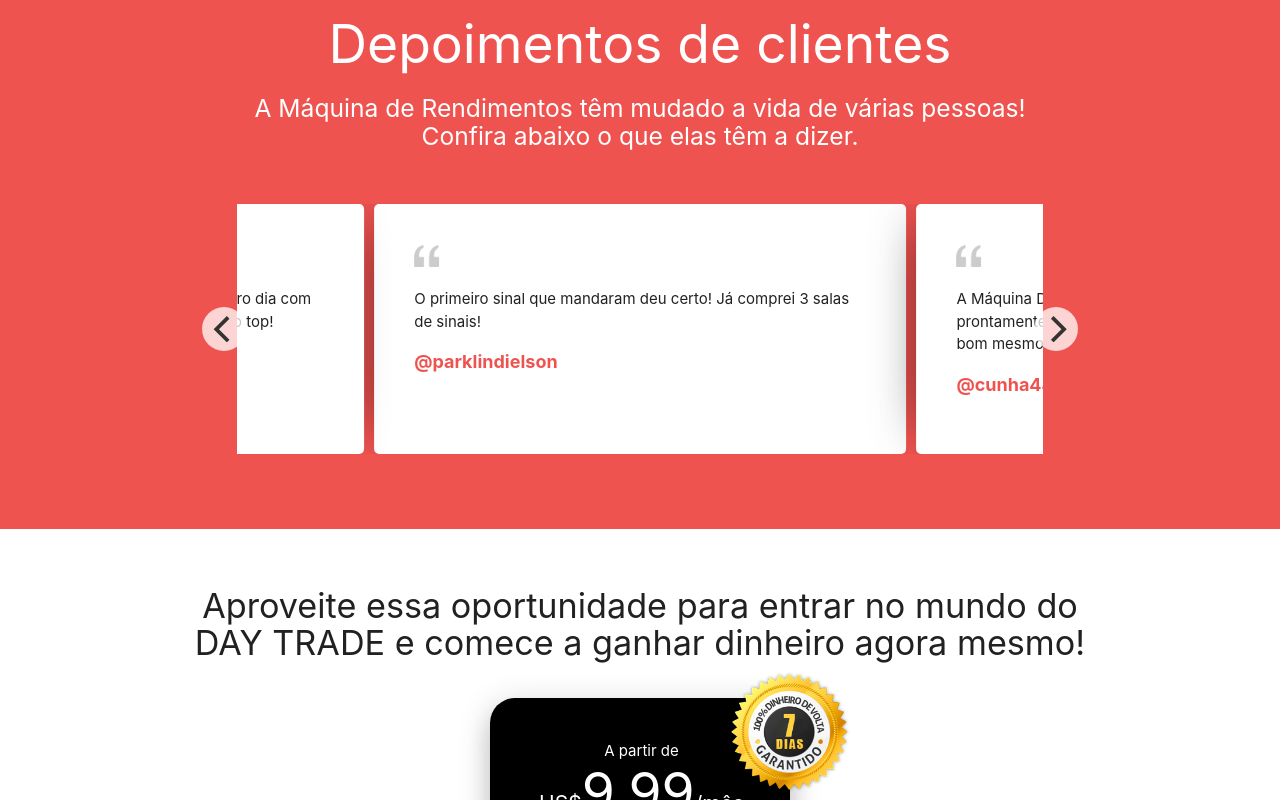
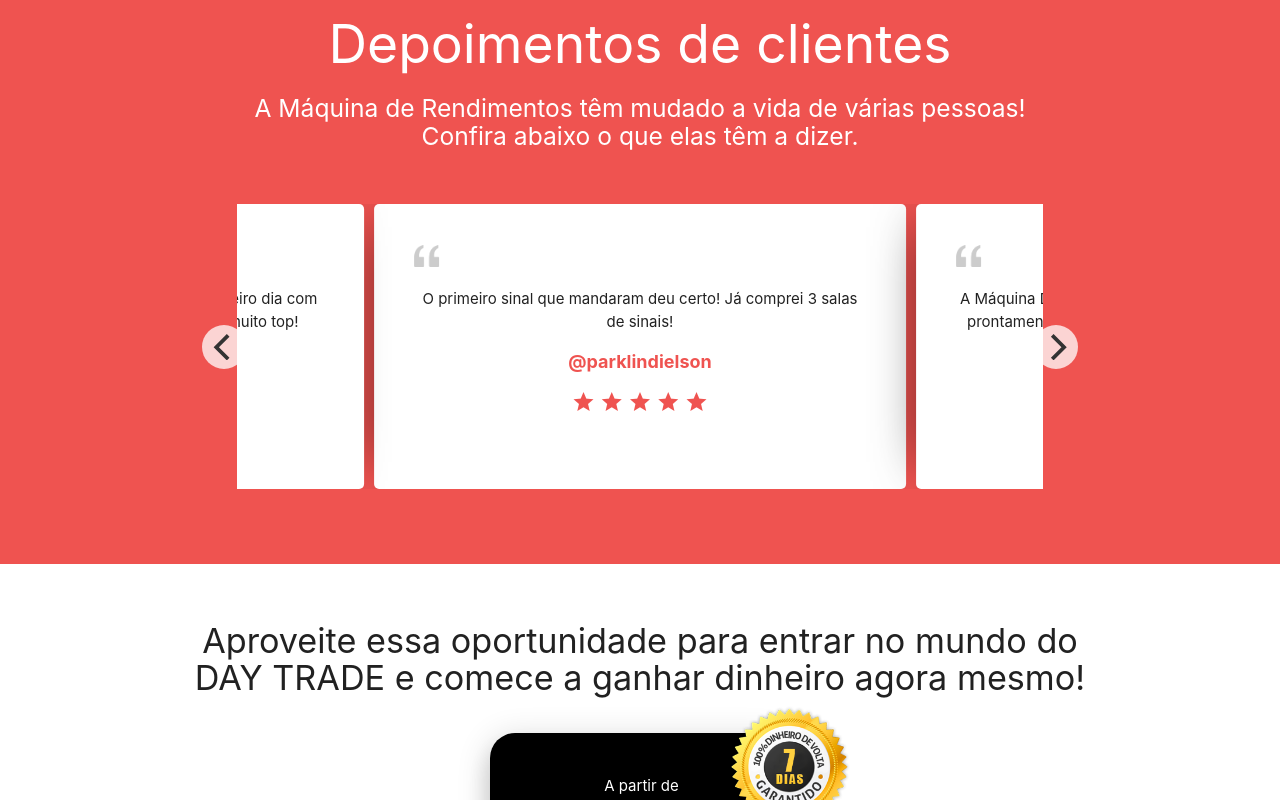
Before and after one commit to RafaelaOliva/LP_MaquinadeRendimentos, a plain HTML site: page index.html in a window 1280 px wide. Shown: the part 2000-2800 px from the top of the page. Drawn offline with nearby package versions, Linux system fonts and the light colour scheme.

Commit message:
novo depoimento

```diff
--- a/css/style.css
+++ b/css/style.css
@@ -17,7 +17,7 @@
 
 .carousel-cell {
   width: 66%;
-  height:250px;
+  height:285px;
   margin-right: 10px;
   background: #fff;
   border-radius: 5px;
--- a/index.html
+++ b/index.html
@@ -147,18 +147,39 @@
           data-flickity='{ "wrapAround": true }'>
             <div class="carousel-cell">
               <img src="img/unnamed.png" width="25px" style="opacity: 0.2">
-              <p>O primeiro sinal que mandaram deu certo! Já comprei 3 salas de sinais!</p>
-              <p class="cliente"><a href="https://www.instagram.com/stories/highlights/17890789238055127/">@parklindielson</a></p>
+              <p class="center">O primeiro sinal que mandaram deu certo! Já comprei 3 salas de sinais!</p>
+              <p class="cliente center"><a href="https://www.instagram.com/stories/highlights/17890789238055127/">@parklindielson</a></p>
+              <p class="red-text text-lighten-1 center">
+                <i class="material-icons">star</i>
+                <i class="material-icons">star</i>
+                <i class="material-icons">star</i>
+                <i class="material-icons">star</i>
+                <i class="material-icons">star</i>
+            </p>
             </div>
             <div class="carousel-cell">
               <img src="img/unnamed.png" width="25px" style="opacity: 0.2">
-              <p>A Máquina De Rendimentos tem um suporte bom e rápido, que prontamente me respondeu para tiras minhas dúvidas. Muito bom mesmo!</p>
-              <p class="cliente"><a href="https://www.instagram.com/stories/highlights/17890789238055127/">@cunha443</a></p>
+              <p class="center">A Máquina De Rendimentos tem um suporte bom e rápido, que prontamente me respondeu para tiras minhas dúvidas. Muito bom mesmo!</p>
+              <p class="cliente center"><a href="https://www.instagram.com/stories/highlights/17890789238055127/">@cunha443</a></p>
+              <p class="red-text text-lighten-1 center">
+                <i class="material-icons">star</i>
+                <i class="material-icons">star</i>
+                <i class="material-icons">star</i>
+                <i class="material-icons">star</i>
+                <i class="material-icons">star</i>
+            </p>
             </div>
             <div class="carousel-cell">
               <img src="img/unnamed.png" width="25px" style="opacity: 0.2">
-              <p>Sem palavras! Quero agradecer pelos sinais, primeiro dia com meta mais que batida com os dinais do grupo, muito top!</p>
-              <p class="cliente"><a href="https://www.instagram.com/stories/highlights/17890789238055127/">@glaucocortesda</a></p>
+              <p class="center">Sem palavras! Quero agradecer pelos sinais, primeiro dia com meta mais que batida com os dinais do grupo, muito top!</p>
+              <p class="cliente center"><a href="https://www.instagram.com/stories/highlights/17890789238055127/">@glaucocortesda</a></p>
+              <p class="red-text text-lighten-1 center">
+                  <i class="material-icons">star</i>
+                  <i class="material-icons">star</i>
+                  <i class="material-icons">star</i>
+                  <i class="material-icons">star</i>
+                  <i class="material-icons">star</i>
+              </p>
             </div>
         </div>
       </div>
```
